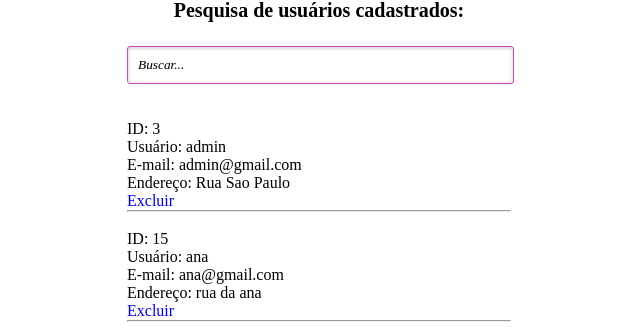
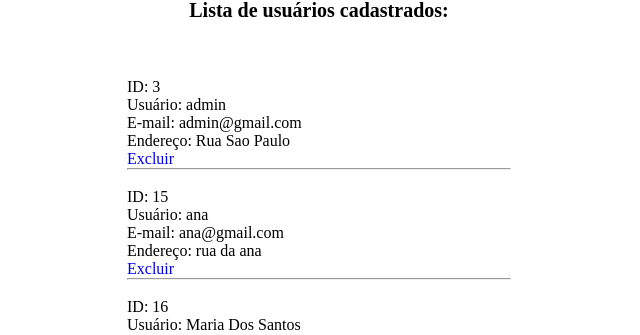
Before and after one commit to fairy-cristais/Fairy-Cristais, a PHP site: page /lista.php in a window 1280 px wide. Shown: the part 221-556 px from the top of the page, without its empty margins (321-961 px from the left). Run offline with PHP 8.4, Linux system fonts and the light colour scheme; data comes from the database, SQL or seed files in the repository.

Commit message:
Add files via upload

```diff
--- a/lista.php
+++ b/lista.php
@@ -26,11 +26,10 @@
 				<a href="lista.php" class="nav-button">Lista de Usuários</a>
 			</div>
 		</nav>
-		<h3 align="center">Pesquisa de usuários cadastrados:</h3>
+		<h3 align="center">Lista de usuários cadastrados:</h3>
 		<section class="section">
 		<div class="article">
 			<div id="divBusca">
-  				<input type="text" id="txtBusca" placeholder="Buscar..." id="btnBusca" alt="Buscar"/>
 			</div>
 		<br><br>
 		<?php
```
